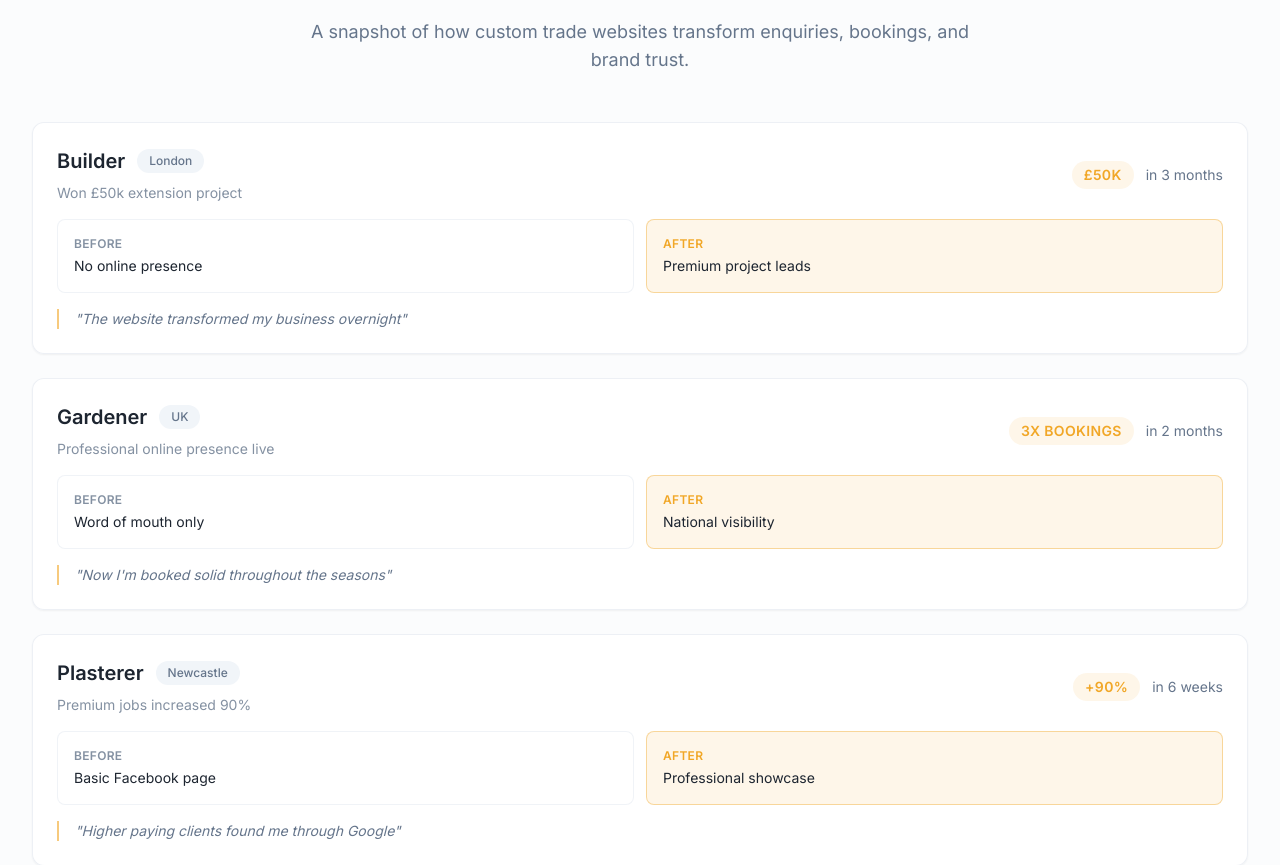
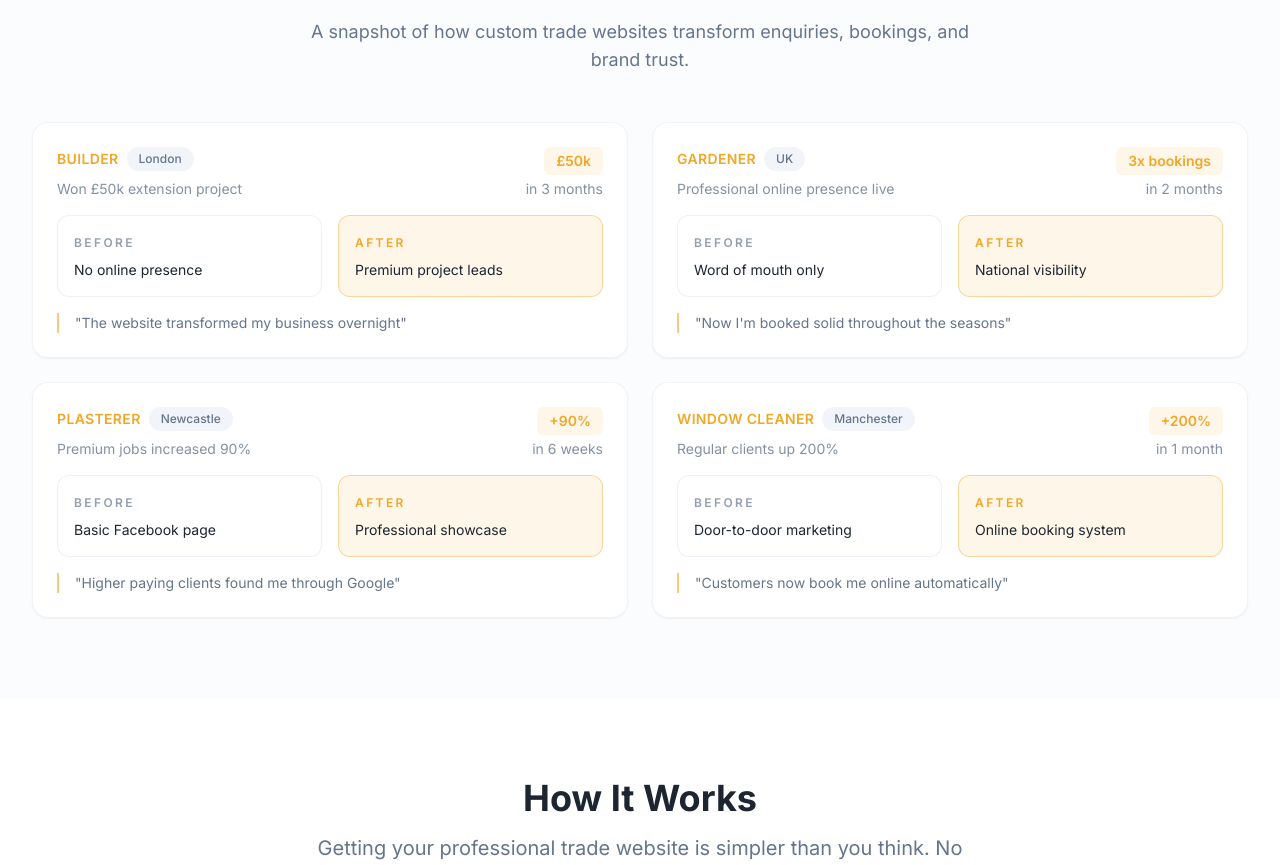
Before and after one commit to j4ydj/ProWebsiteCo, a Next.js app: page / in a window 1280 px wide. Shown: the part 1820-2685 px from the top of the page. Built offline with nearby package versions, Linux system fonts and the light colour scheme.

Commit message:
Refactor ExampleWork component layout and styling for improved readability and visual appeal. Update structure to use semantic HTML elements and enhance spacing and alignment for better user experience.

```diff
--- a/components/sections/ExampleWork.tsx
+++ b/components/sections/ExampleWork.tsx
@@ -14,47 +14,55 @@ const ExampleWork = () => {
             A snapshot of how custom trade websites transform enquiries, bookings, and brand trust.
           </p>
         </div>
-        <div className="mb-12 space-y-6">
+        <div className="grid gap-6 md:grid-cols-2">
           {examples.map((example, index) => (
-            <div
+            <article
               key={index}
-              className="rounded-xl border border-border/60 bg-card/90 p-6 shadow-sm transition hover:-translate-y-1 hover:shadow-lg"
+              className="flex h-full flex-col rounded-2xl border border-border/50 bg-card/95 p-6 shadow-sm transition hover:-translate-y-1 hover:shadow-md"
             >
-              <div className="flex flex-col gap-4 md:flex-row md:items-center md:justify-between">
+              <header className="flex flex-wrap items-center justify-between gap-3">
                 <div>
-                  <div className="flex items-center gap-3">
-                    <h3 className="text-xl font-semibold text-card-foreground">
+                  <div className="flex items-center gap-2">
+                    <span className="text-sm font-semibold uppercase tracking-wide text-accent">
                       {example.trade}
-                    </h3>
+                    </span>
                     <span className="rounded-full bg-muted px-3 py-1 text-xs font-medium text-muted-foreground">
                       {example.location}
                     </span>
                   </div>
-                  <p className="mt-2 text-sm text-muted-foreground/80">{example.highlight}</p>
+                  <p className="mt-2 text-sm text-muted-foreground/80">
+                    {example.highlight}
+                  </p>
                 </div>
-                <div className="flex items-center gap-3 text-sm">
-                  <span className="rounded-full bg-accent/10 px-3 py-1 font-semibold uppercase tracking-wide text-accent">
+                <div className="flex flex-col items-end text-right text-sm">
+                  <span className="rounded-md bg-accent/10 px-3 py-1 font-semibold text-accent">
                     {example.result}
                   </span>
-                  <span className="text-muted-foreground">in {example.timeframe}</span>
+                  <span className="mt-1 text-muted-foreground/80">in {example.timeframe}</span>
+                </div>
+              </header>
+
+              <div className="mt-4 grid gap-4 text-sm md:grid-cols-2">
+                <div className="rounded-xl border border-border/60 bg-background/80 p-4">
+                  <span className="text-xs font-semibold uppercase tracking-[0.2em] text-muted-foreground/70">
+                    Before
+                  </span>
+                  <p className="mt-2 text-card-foreground">{example.before}</p>
+                </div>
+                <div className="rounded-xl border border-accent/40 bg-accent/10 p-4">
+                  <span className="text-xs font-semibold uppercase tracking-[0.2em] text-accent">
+                    After
+                  </span>
+                  <p className="mt-2 text-card-foreground">{example.after}</p>
                 </div>
               </div>
 
-              <div className="mt-4 grid gap-3 sm:grid-cols-2">
-                <div className="rounded-lg border border-border/50 bg-background/70 p-4">
-                  <div className="text-xs font-semibold uppercase tracking-wide text-muted-foreground/80">Before</div>
-                  <p className="mt-1 text-sm text-card-foreground">{example.before}</p>
-                </div>
-                <div className="rounded-lg border border-accent/40 bg-accent/10 p-4">
-                  <div className="text-xs font-semibold uppercase tracking-wide text-accent">After</div>
-                  <p className="mt-1 text-sm text-card-foreground">{example.after}</p>
-                </div>
-              </div>
-
-              <blockquote className="mt-4 border-l-2 border-accent/60 pl-4 text-sm italic text-muted-foreground">
-                "{example.testimonial}"
-              </blockquote>
-            </div>
+              <footer className="mt-4 flex items-start gap-4 text-sm">
+                <blockquote className="flex-1 border-l-2 border-accent/60 pl-4 text-muted-foreground">
+                  "{example.testimonial}"
+                </blockquote>
+              </footer>
+            </article>
           ))}
         </div>
       </div>
```
